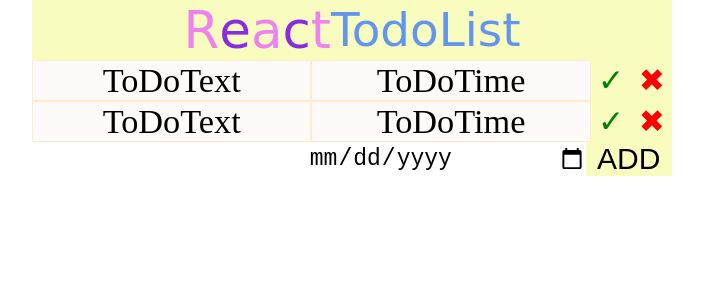
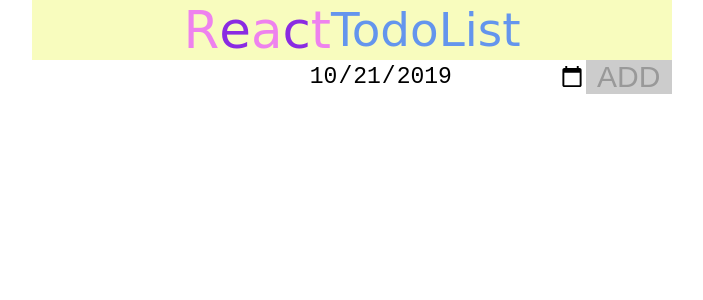
Before and after one commit to skilful522/React-to-do-app, a React (Create React App) app: page / in a window 1280 px wide. Shown: the top 300 px of the page, without its empty margins (288-991 px from the left). Built offline with nearby package versions, Linux system fonts and the light colour scheme.

Commit message:
Add items to list, validation

```diff
--- a/src/App.js
+++ b/src/App.js
@@ -3,17 +3,29 @@ import style from './App.module.css';
 import {Header} from "./components/Header/Header";
 import {ToDoList} from "./components/ToDoList/ToDoList";
 import {NewToDoItem} from "./components/NewToDoItem/NewToDoItem";
-import moment from 'moment'
 
 class App extends React.Component {
+    constructor(props){
+        super(props);
+        this.state = {
+            toDoItems: []
+        };
+    }
+
+    handleAddNewToDoItem = newToDoItem => {
+        this.setState(oldState => {
+            return {
+                toDoItems: [newToDoItem].concat(oldState.toDoItems)
+            }
+        })
+    };
 
     render() {
-      const date = moment().format('YYYY-MM-DD');
         return (
             <div id={style['main-container']}>
                 <Header/>
-          <ToDoList/>
-          <NewToDoItem date={date}/>
+                <ToDoList toDoItems={this.state.toDoItems}/>
+                <NewToDoItem onAddNewToDoItem={this.handleAddNewToDoItem}/>
             </div>
         );
     }
--- a/src/components/Header/Header.js
+++ b/src/components/Header/Header.js
@@ -5,11 +5,11 @@ class Header extends React.Component{
     render() {
         return (
             <div className={style.header} id='header'>
-                <span id={style['first-letter']}>R</span>
-                <span id={style['second-letter']}>e</span>
-                <span id={style['third-letter']}>a</span>
-                <span id={style['fourth-letter']}>c</span>
-                <span id={style['fifth-letter']}>t</span>
+                <span id={style['firstLetter']}>R</span>
+                <span id={style['secondLetter']}>e</span>
+                <span id={style['thirdLetter']}>a</span>
+                <span id={style['fourthLetter']}>c</span>
+                <span id={style['fifthLetter']}>t</span>
                 TodoList
             </div>
         );
--- a/src/components/Header/Header.module.css
+++ b/src/components/Header/Header.module.css
@@ -7,10 +7,10 @@
     color: cornflowerblue;
 }
 
-#first-letter, #third-letter, #fifth-letter{
+#firstLetter, #thirdLetter, #fifthLetter{
     color: violet;
 }
 
-#second-letter, #fourth-letter {
+#secondLetter, #fourthLetter {
     color: blueviolet;
 }
--- a/src/components/NewToDoItem/NewToDoItem.js
+++ b/src/components/NewToDoItem/NewToDoItem.js
@@ -1,25 +1,73 @@
 import React from 'react'
-import style from './newToDoItem.module.css'
+import PropTypes from 'prop-types'
+import style from './NewToDoItem.module.css'
+import moment from "moment";
 
 class NewToDoItem extends React.Component{
-    state = {
-        text: ''
+    constructor(props){
+        super(props);
+        this.textInput = React.createRef();
+        this.state = {
+            inputValue: '',
+            dateValue: moment().format('YYYY-MM-DD'),
+        };
+    }
+
+    focusTextInput() {
+        this.textInput.current.focus();
+    }
+
+    getInputValue = (e) => {
+        this.setState({[e.target.name]: e.target.value })
     };
 
-    getTextValue = (e) => {
-        this.setState({text: e.currentTarget.value})
+    validate = () => {
+        const {inputValue} = this.state;
+
+        if (inputValue.trim()) {
+            return true;
+        } else {
+            return false;
+        }
+    };
+
+    onReset = () => {
+        this.setState({inputValue: ''});
+    };
+
+    addButtonHandler = () => {
+        const { inputValue, dateValue } = this.state;
+
+        this.props.onAddNewToDoItem({inputValue, dateValue});
+        this.onReset();
+        this.focusTextInput();
     };
 
     render() {
-        const {date} = this.props.date;
         return (
-            <div className={style['new-todo-item']}>
-                <input className={style['toDo-input-text']} onKeyDown={this.getTextValue}></input>
-                <input className={style['toDo-input-date']} type='date'>{date}</input>
-                <button className={style['add-button']}>add</button>
+            <div className={style['newToDoItem']}>
+                <input className={style['toDoInputText']}
+                       ref={this.textInput}
+                       value={this.state.inputValue}
+                       name='inputValue'
+                       onChange={this.getInputValue}/>
+                <input className={style['toDoInputDate']}
+                       type='date'
+                       name='dateValue'
+                       onChange={this.getInputValue}
+                       value={this.state.dateValue}/>
+                <button
+                    className={style['addButton']}
+                    disabled ={!this.validate()}
+                    onClick={this.addButtonHandler}>add
+                </button>
             </div>
         );
     }
 }
 
+NewToDoItem.propTypes = {
+    onAddNewToDoItem: PropTypes.func.isRequired
+};
+
 export {NewToDoItem}
--- a/src/components/NewToDoItem/newToDoItem.module.css
+++ b/src/components/NewToDoItem/NewToDoItem.module.css
@@ -1,4 +1,4 @@
-.new-todo-item{
+.newToDoItem{
     display: flex;
     justify-content: space-between;
 }
@@ -8,7 +8,7 @@ input{
     border: none;
 }
 
-.add-button {
+.addButton {
     width: 25%;
     font-size: 30px;
     cursor: pointer;
@@ -18,3 +18,8 @@ input{
     text-transform: uppercase;
     position: relative;
 }
+
+.addButton:disabled{
+    background: #CCC;
+    color: #999;
+}
--- a/src/components/ToDoItem/ToDoItem.js
+++ b/src/components/ToDoItem/ToDoItem.js
@@ -1,13 +1,13 @@
 import React from 'react'
-import style from './toDoItem.module.css'
+import style from './ToDoItem.module.css'
 
 class ToDoItem extends React.Component {
     render() {
         return (
-            <div className={style['todoItem']}>
-                <div className={style['task-date-container']}>
-                <div className={style['toDoText']}>ToDoText</div>
-                <div className={style['toDoDate']}>ToDoTime</div>
+            <div className={style['toDoItem']}>
+                <div className={style['taskDateContainer']}>
+                <div className={style['toDoText']}>{this.props.text}</div>
+                <div className={style['toDoDate']}>{this.props.date}</div>
                 </div>
                 <button className={style['doneToDo']}>✓</button>
                 <button className={style['removeToDo']}>✖</button>
--- a/src/components/ToDoItem/toDoItem.module.css
+++ b/src/components/ToDoItem/ToDoItem.module.css
@@ -1,4 +1,4 @@
-.todoItem {
+.toDoItem {
     display: flex;
     justify-content: space-between;
 }
@@ -10,7 +10,7 @@
     background: snow;
 }
 
-.task-date-container {
+.taskDateContainer {
     display: flex;
     width: 1100px;
 }
--- a/src/components/ToDoList/ToDoList.js
+++ b/src/components/ToDoList/ToDoList.js
@@ -1,13 +1,18 @@
 import React from 'react'
-import style from'./toDoList.module.css'
+import style from './ToDoList.module.css'
 import {ToDoItem} from "../ToDoItem/ToDoItem";
 
 class ToDoList extends React.Component {
     render() {
         return (
             <div id={style['toDoList']}>
-                <ToDoItem/>
-                <ToDoItem/>
+                {this.props.toDoItems.map((item, index) => {
+                    return <ToDoItem
+                        text={item.inputValue}
+                        date={item.dateValue}
+                        key={index}
+                        id={index}/>
+                })}
             </div>
         );
     }
```
Also changed, not shown: src/components/ToDoList/ToDoList.module.css (renamed from src/components/ToDoList/toDoList.module.css). Lines whose indentation alone changed are shown as unchanged.
